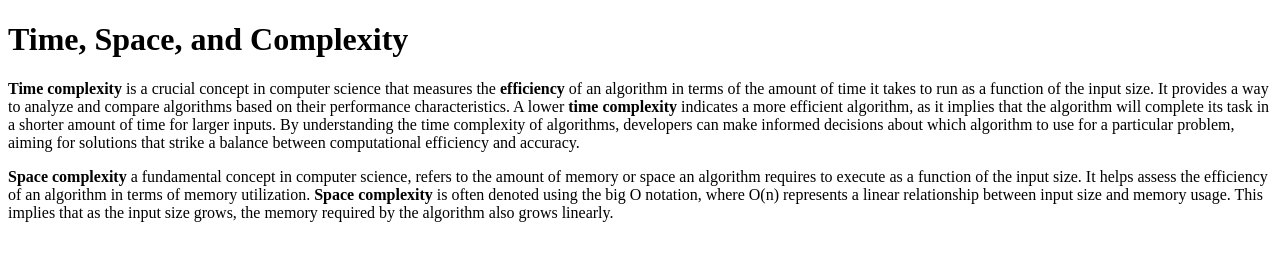
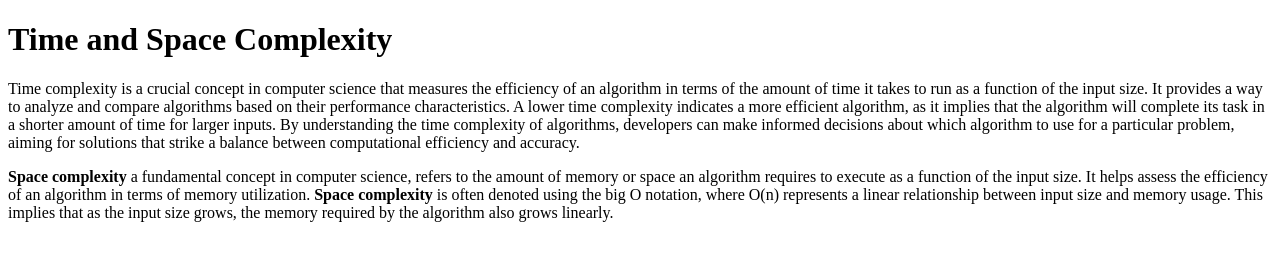
Before and after one commit to acciojob/time-and-space-complexity-ik-deep, a website: page main.html in a window 1280 px wide. Drawn offline with Linux system fonts and the light colour scheme.

Commit message:
created a submission

```diff
--- a/main.html
+++ b/main.html
@@ -8,8 +8,8 @@
 
 <body>
 	<!-- the entire body must be written by student -->
-	<h1> Time, Space, and Complexity</h1>
-	<p><b>Time complexity</b> is a crucial concept in computer science that measures the <b>efficiency</b> of an algorithm in terms of the amount of time it takes to run as a function of the input size. It provides a way to analyze and compare algorithms based on their performance characteristics. A lower <b>time complexity</b> indicates a more efficient algorithm, as it implies that the algorithm will complete its task in a shorter amount of time for larger inputs. By understanding the time complexity of algorithms, developers can make informed decisions about which algorithm to use for a particular problem, aiming for solutions that strike a balance between computational efficiency and accuracy.</p>
+	<h1> Time and Space Complexity</h1>
+	<p>Time complexity is a crucial concept in computer science that measures the efficiency of an algorithm in terms of the amount of time it takes to run as a function of the input size. It provides a way to analyze and compare algorithms based on their performance characteristics. A lower time complexity indicates a more efficient algorithm, as it implies that the algorithm will complete its task in a shorter amount of time for larger inputs. By understanding the time complexity of algorithms, developers can make informed decisions about which algorithm to use for a particular problem, aiming for solutions that strike a balance between computational efficiency and accuracy.</p>
 	<p><b>Space complexity</b> a fundamental concept in computer science, refers to the amount of memory or space an algorithm requires to execute as a function of the input size. It helps assess the efficiency of an algorithm in terms of memory utilization. <b>Space complexity</b> is often denoted using the big O notation, where O(n) represents a linear relationship between input size and memory usage. This implies that as the input size grows, the memory required by the algorithm also grows linearly. </p>
 
 
```
